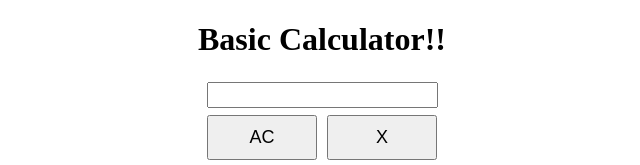
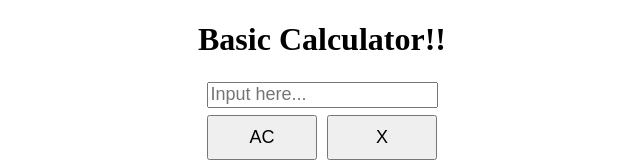
Before and after one commit to k-sai-krishna/basic-calculator, a plain HTML site: page index.html in a window 1280 px wide. Shown: the top 165 px of the page, without its empty margins (318-958 px from the left). Drawn offline with Linux system fonts and the light colour scheme.

Commit message:
feat: input field placeholder added

```diff
--- a/index.html
+++ b/index.html
@@ -13,7 +13,7 @@
         <strong id="error-here" class=""></strong>
       </div>
       <div class="row">
-        <input type="text" class="input-field" />
+        <input type="text" class="input-field" placeholder="Input here..." />
       </div>
       <div class="row">
         <button class="button calc-head">AC</button>
```
